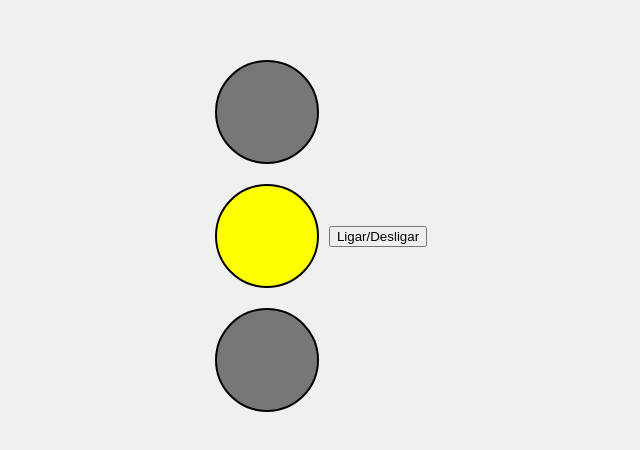
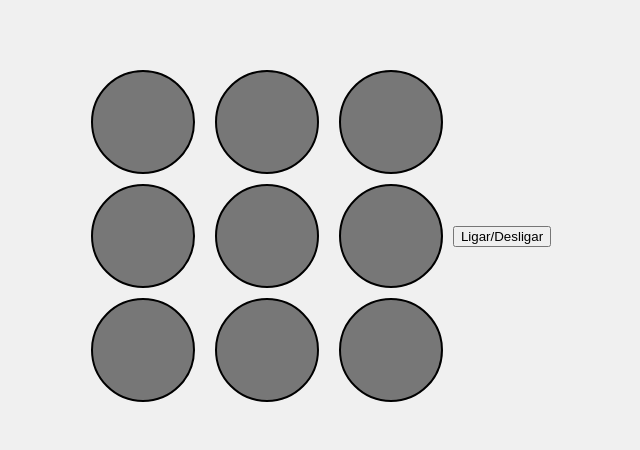
Before and after one commit to BrunoVinick/Sem-foro, a plain HTML site: page Semáforo/off.html in a window 1280 px wide. Shown: the part 172-622 px from the top of the page, without its empty margins (324-964 px from the left). Drawn offline with Linux system fonts and the light colour scheme.

Commit message:
Add files via upload

```diff
--- a/Semáforo/off.html
+++ b/Semáforo/off.html
@@ -7,12 +7,22 @@
 <link rel="stylesheet" type="text/css" href="styles.css">
 </head>
 <body>
-<div id="traffic-light">
-  <div id="red" class="light"></div>
-  <div id="yellow" class="light"></div>
-  <div id="green" class="light"></div>
+<div class="traffic-light" id="traffic-light-1">
+  <div id="red-1" class="light"></div>
+  <div id="yellow-1" class="light"></div>
+  <div id="green-1" class="light"></div>
 </div>
-<a href='index.html'><button>Ligar/Desligar</button></a>
+<div class="traffic-light" id="traffic-light-2">
+  <div id="red-2" class="light"></div>
+  <div id="yellow-2" class="light"></div>
+  <div id="green-2" class="light"></div>
+</div>
+<div class="traffic-light" id="traffic-light-3">
+  <div id="red-3" class="light"></div>
+  <div id="yellow-3" class="light"></div>
+  <div id="green-3" class="light"></div>
+</div>
+<a href="index.html"><button onclick="">Ligar/Desligar</button></a>
 <script src="off.js"></script>
 </body>
 </html>
--- a/Semáforo/off.js
+++ b/Semáforo/off.js
@@ -1,22 +1,51 @@
 function changeLights() {
-    var redLight = document.getElementById('red');
-    var yellowLight = document.getElementById('yellow');
-    var greenLight = document.getElementById('green');
+  // Semáforo 1
+  var redLight1 = document.getElementById('red-1');
+  var yellowLight1 = document.getElementById('yellow-1');
+  var greenLight1 = document.getElementById('green-1');
 
-    var toggle = false; // Variável para alternar entre acesa e apagada
+  // Semáforo 2
+  var redLight2 = document.getElementById('red-2');
+  var yellowLight2 = document.getElementById('yellow-2');
+  var greenLight2 = document.getElementById('green-2');
 
-    setInterval(function() {
-      toggle = !toggle; // Inverter o estado de toggle
-      if (toggle) {
-        yellowLight.style.backgroundColor = 'yellow'; // Acender a luz amarela
-      } else {
-        yellowLight.style.backgroundColor = '#777'; // Apagar a luz amarela
-      }
-    }, 1000); // Trocar de estado a cada 1 segundo
+  // Semáforo 3
+  var redLight3 = document.getElementById('red-3');
+  var yellowLight3 = document.getElementById('yellow-3');
+  var greenLight3 = document.getElementById('green-3');
 
-    // Garantir que as luzes vermelha e verde estejam apagadas
-    redLight.style.backgroundColor = '#777';
-    greenLight.style.backgroundColor = '#777';
+  // Função para piscar o amarelo
+  function blinkYellow(yellowLight) {
+    setTimeout(function() {
+      yellowLight.style.backgroundColor = 'yellow';
+      setTimeout(function() {
+        yellowLight.style.backgroundColor = '#777'; // Apagar amarelo
+        setTimeout(function() {
+          blinkYellow(yellowLight); // Chamada recursiva para continuar piscando
+        }, 1000); // Aguardar 1 segundo antes de piscar novamente
+      }, 1000); // Amarelo aceso por 1 segundo
+    }, 0); // Iniciar imediatamente
   }
 
-  changeLights(); // Iniciar o ciclo de piscar da luz amarela
+  setTimeout(function() {
+    // Semáforo 1: Apenas luz amarela piscando
+    redLight1.style.backgroundColor = '#777';
+    yellowLight1.style.backgroundColor = '#777';
+    greenLight1.style.backgroundColor = '#777';
+    blinkYellow(yellowLight1);
+
+    // Semáforo 2: Apenas luz amarela piscando
+    redLight2.style.backgroundColor = '#777';
+    yellowLight2.style.backgroundColor = '#777';
+    greenLight2.style.backgroundColor = '#777';
+    blinkYellow(yellowLight2);
+
+    // Semáforo 3: Apenas luz amarela piscando
+    redLight3.style.backgroundColor = '#777';
+    yellowLight3.style.backgroundColor = '#777';
+    greenLight3.style.backgroundColor = '#777';
+    blinkYellow(yellowLight3);
+  }, 0); // Iniciar imediatamente
+}
+
+changeLights(); // Iniciar o ciclo de mudança de luzes
```
Also changed, not shown: Semáforo/index.html (+15 -5 lines), Semáforo/script.js (+76 -17 lines).
